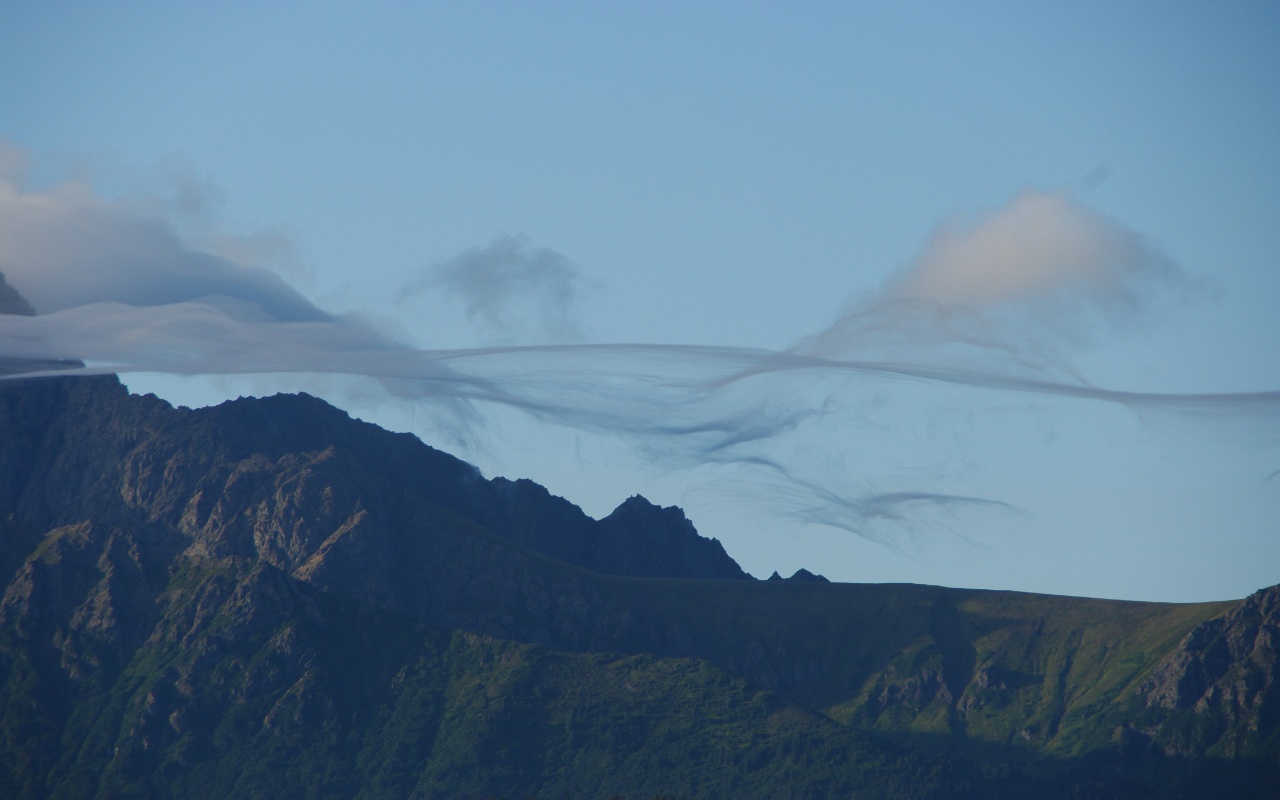
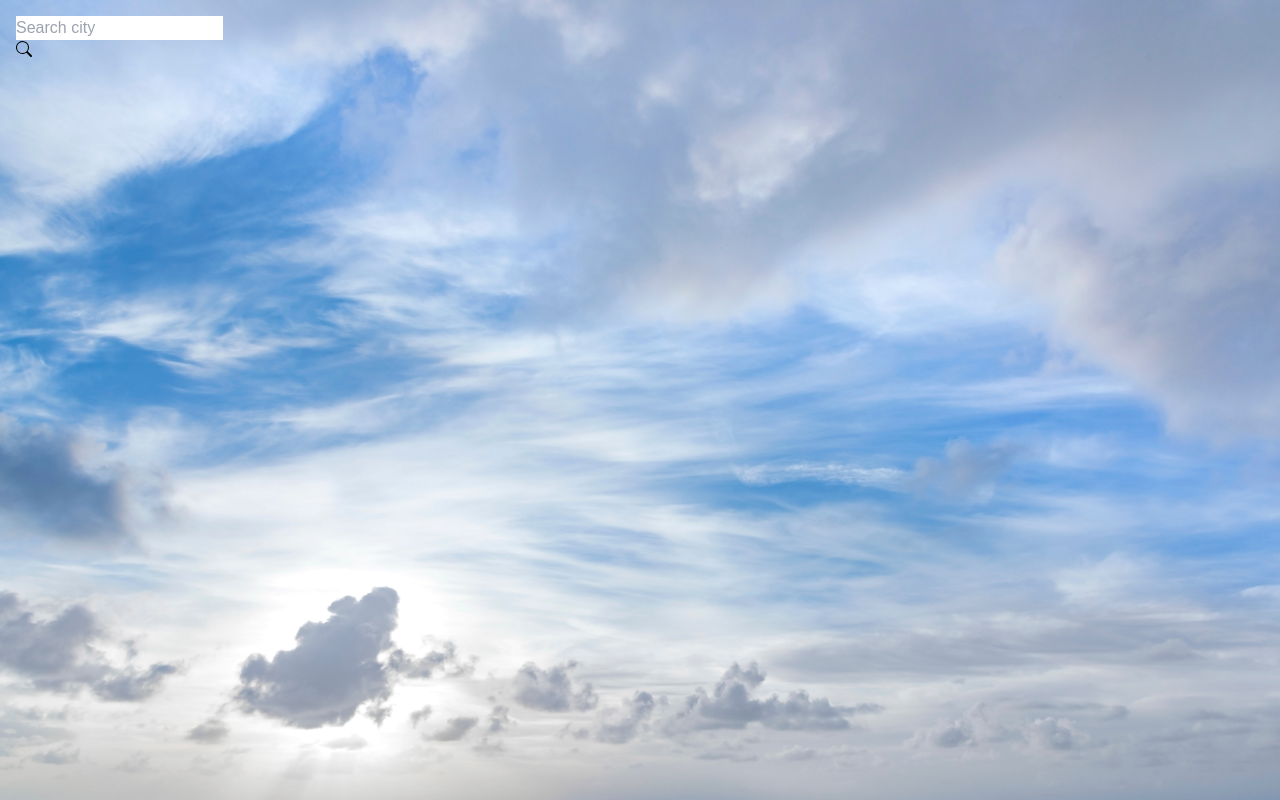
Before and after one commit to ChathurikaAJ/weather-app, a Next.js app: page / in a window 1280 px wide. Built offline with nearby package versions, Linux system fonts and the light colour scheme.

Commit message:
Add background

```diff
--- a/next.config.js
+++ b/next.config.js
@@ -3,4 +3,10 @@ const nextConfig = {
   reactStrictMode: true,
 }
 
-module.exports = nextConfig
+module.exports = {
+  images: {
+    domains: [
+      'images.pexels.com', 'pexels.com/'
+    ]
+  }
+}
--- a/src/pages/index.js
+++ b/src/pages/index.js
@@ -2,7 +2,7 @@ import Head from 'next/head'
 import Image from 'next/image'
 import axios from 'axios'
 import { useState } from 'react'
-import {BsSearch} from 'react-icons/bs'
+import { BsSearch } from 'react-icons/bs'
 import background from '../assets/images/background.jpg'
 
 
@@ -18,31 +18,42 @@ export default function Home() {
     event.preventDefault()
     setLoading(true)
     axios.get(url)
-      .then((response)=>{
+      .then((response) => {
         setWeather(response.data)
         console.log(response.data)
       })
-      setCity('')
-      setLoading(true)
+    setCity('')
+    setLoading(true)
   }
 
   return (
-    <>
+    <div className='relative'>
       <Head>
         <title>Weather App</title>
         <meta name="description" content="Generated by create next app" />
         <meta name="viewport" content="width=device-width, initial-scale=1" />
         <link rel="icon" href="/favicon.png" />
       </Head>
-
-      <Image
-        src={background}
-        alt="background"
-        fill={true}
-        className='object-cover'
-      />
+     <div className='absolute'>
 
 
-    </>
+
+
+      <div className='absolute flex justify-between items-center max-w-[500px] w-full m-auto pt-4 px-4 bg-red z-50'>
+        <form>
+          <div>
+            <input type="text" placeholder="Search city" />
+          </div>
+          <button onClick={getWeather}><BsSearch /></button>
+        </form>
+      </div>
+
+
+      </div>
+
+      {/* <div className='absolute top-0 left-0 right-0 bottom-0 bg-black/40 z-[1]' /> */}
+
+
+    </div>
   )
 }
--- a/src/styles/globals.css
+++ b/src/styles/globals.css
@@ -1,3 +1,23 @@
 @tailwind base;
 @tailwind components;
 @tailwind utilities;
+
+
+body {
+    padding: 0;
+    margin: 0;
+    font-family: 'Montserrat', sans-serif;
+    width: 100%;
+    height: 100vh;
+    background-image: url(../assets/images/background.jpg);
+    background-size:cover;
+}
+
+a {
+    color: inherit;
+    text-decoration: none;
+  }
+
+  * {
+    box-sizing: border-box;
+  }
```
Also changed, not shown: src/assets/images/background.jpg.
